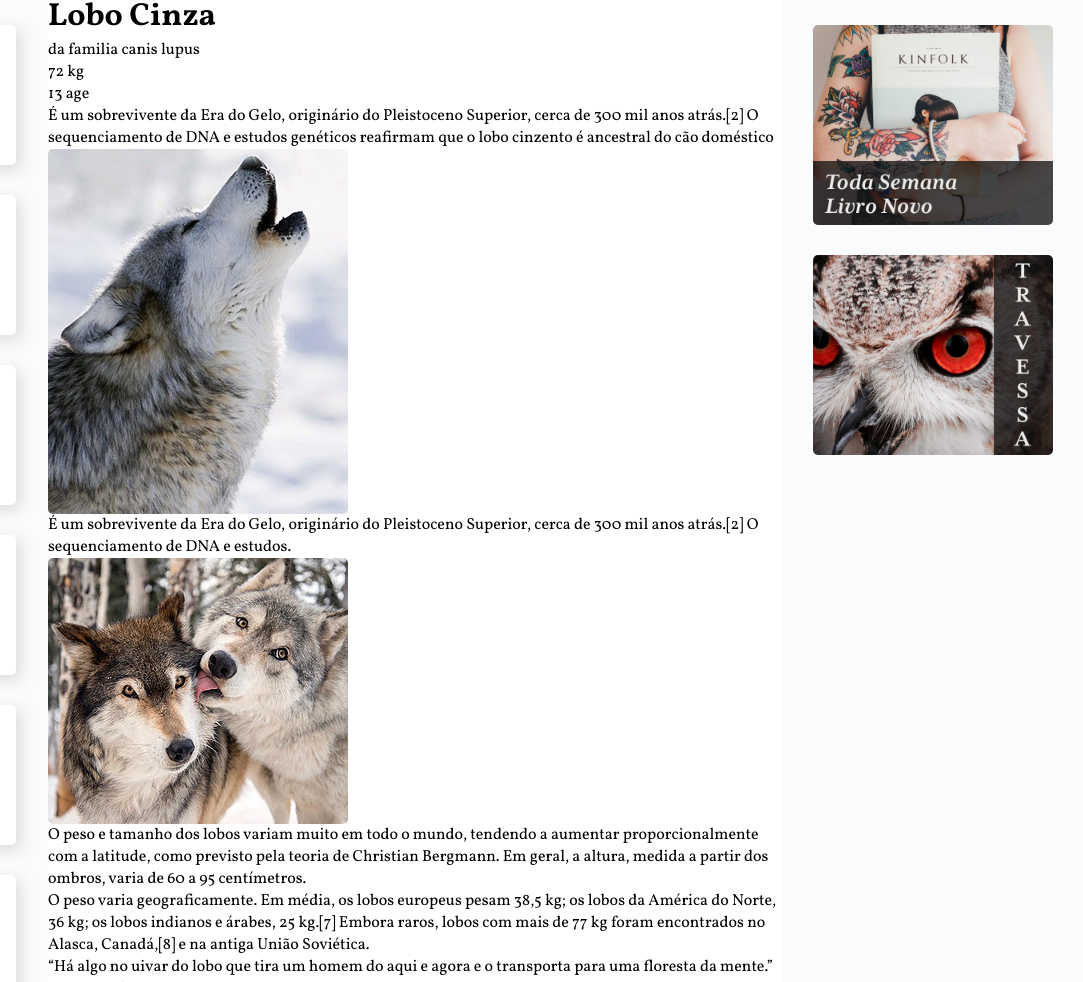
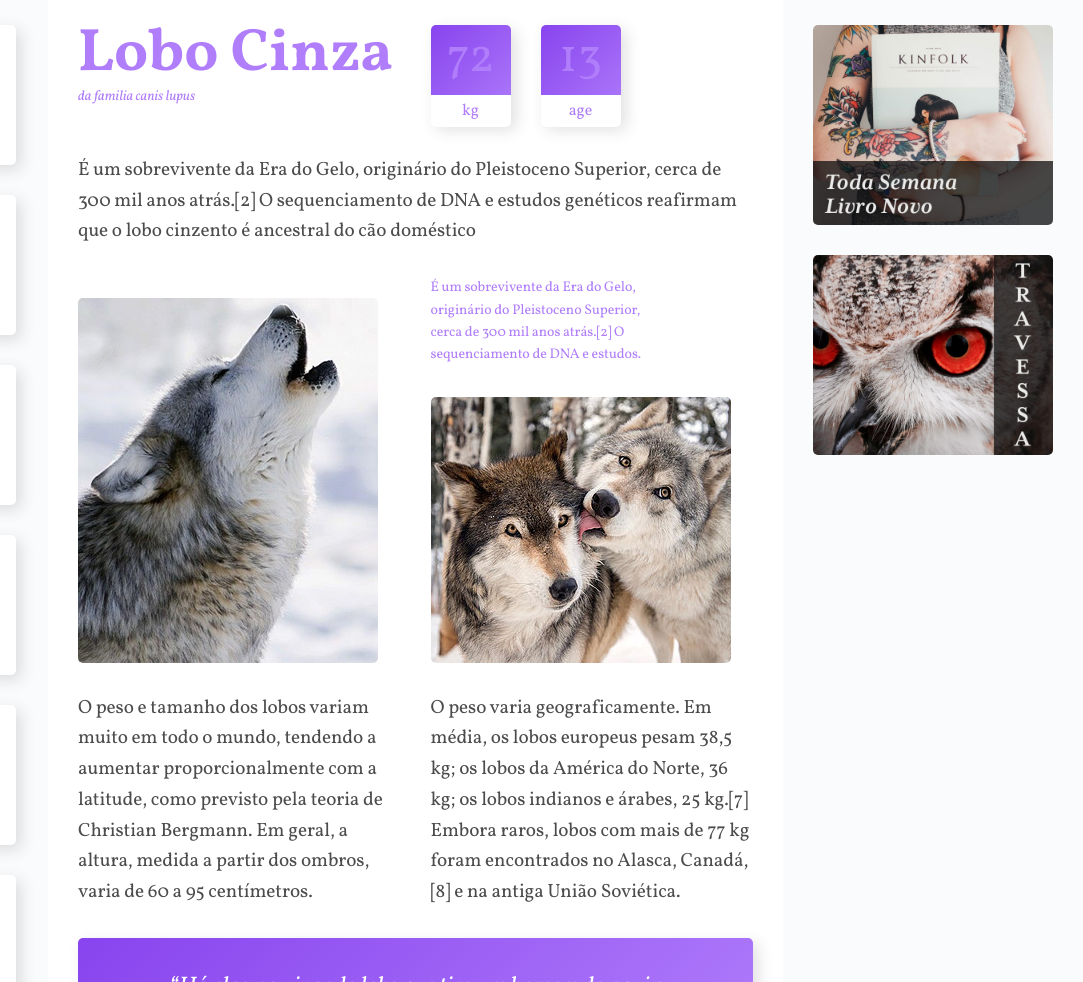
Before and after one commit to Matheus-Almeida21/Projeto-Wildbeast, a plain HTML site: page index.html in a window 1280 px wide. Shown: the part 110-1092 px from the top of the page, 197-1280 px from the left. Drawn offline with Linux system fonts and the light colour scheme.

Commit message:
Estilizando conteudo principal

```diff
--- a/estilo.css
+++ b/estilo.css
@@ -93,6 +93,108 @@ img{
   background-color: #B07DFB;
 }
 
+/*CONTEUDO PRINCIPAL DA PAGINA*/
+.content{
+  max-width: 900px;
+  margin: 0 auto;
+  padding: 30px;
+  display: grid;
+  grid-template-columns: 1fr 1fr;
+  gap: 30px;
+}
+.col-wide{
+  grid-column: 1 / -1;
+}
+.imagem-1{
+  grid-row: 3 / span 2;
+  align-self: end;
+}
+.imagem-2{
+  align-self: end;
+}
+p{
+  font-size: 1.2em;
+  line-height: 1.6;
+  letter-spacing: -0.005em;
+  color: rgba(0, 0, 0, 0.7);
+}
+.informacoes p + p{
+  margin-top: 30px;
+}
+.titulo{
+  color: #B07DFB;
+}
+.titulo h1{
+  font-size: 3.75em;
+  line-height: 1;
+  font-weight: 700;
+}
+.titulo span{
+  font-size: 0.875em;
+  font-style: italic;
+}
+.caracteristicas{
+  display: flex;
+  align-items: flex-start;
+}
+.caracteristicas > div{
+  width: 80px;
+  text-align: center;
+  background: linear-gradient(135deg, #8844ee, #B07DFB);
+  border-radius: 5px;
+  box-shadow: 5px 5px 15px 0 rgba(44, 44, 44, 0.15);
+  position: relative;
+}
+.caracteristicas > div:first-child{
+  margin-right: 30px;
+}
+.numero{
+  color: #B07DFB;
+  font-size: 3em;
+  line-height: 1;
+  margin: 10px auto;
+}
+.caracteristicas span{
+  display: block;
+  color: #B07DFB;
+}
+.rotulo{
+  background-color: #fff;
+  border-radius: 0 0 5px 5px;
+  padding: 5px 0;
+  position: relative;
+  top: 2px;
+}
+.destaque{
+  font-size: 0.875em;
+  color: #B07DFB;
+  max-width: 16em;
+}
+.citacao, .atributos{
+  padding: 30px;
+  border-radius: 5px;
+  box-shadow: 5px 5px 15px 0px rgba(44, 44, 44, 0.15);
+  background: linear-gradient(135deg, #8844ee, #B07DFB);
+  align-self: start;
+}
+.citacao p{
+  font-size: 1.5em;
+  font-style: italic;
+  text-align: center;
+  max-width: 500px;
+  margin: 0 auto;
+  color: white;
+}
+.atributos li{
+  color: #fff;
+  font-family: Courier, monospace;
+  font-size: 1.125em;
+  padding: 15px;
+}
+.atributos li + li{
+  border-top: 2px solid #B07DFB;
+}
+
 /*SEÇÃO DE ANUNCIOS DA PAGINA*/
 .anuncios{
   background-color: #fafbfc;
--- a/index.html
+++ b/index.html
@@ -57,17 +57,17 @@
         </div>
       </div>
 
-      <p>
+      <p class="col-wide">
         É um sobrevivente da Era do Gelo, originário do Pleistoceno Superior, cerca de 300 mil anos atrás.[2] O sequenciamento de DNA e estudos genéticos reafirmam que o lobo cinzento é ancestral do cão doméstico
       </p>
 
-      <img src="./img/wolf1.jpg" alt="Lobo 1">
+      <img class="imagem-1" src="./img/wolf1.jpg" alt="Lobo 1">
 
-      <p>
+      <p class="destaque">
         É um sobrevivente da Era do Gelo, originário do Pleistoceno Superior, cerca de 300 mil anos atrás.[2] O sequenciamento de DNA e estudos.
       </p>
 
-      <img src="./img/wolf2.jpg" alt="Lobo 2">
+      <img class="imagem-2" src="./img/wolf2.jpg" alt="Lobo 2">
 
       <p>
         O peso e tamanho dos lobos variam muito em todo o mundo, tendendo a aumentar proporcionalmente com a latitude, como previsto pela teoria de Christian Bergmann. Em geral, a altura, medida a partir dos ombros, varia de 60 a 95 centímetros.
@@ -77,7 +77,7 @@
         O peso varia geograficamente. Em média, os lobos europeus pesam 38,5 kg; os lobos da América do Norte, 36 kg; os lobos indianos e árabes, 25 kg.[7] Embora raros, lobos com mais de 77 kg foram encontrados no Alasca, Canadá,[8] e na antiga União Soviética.
       </p>
 
-      <blockquote class="citacao">
+      <blockquote class="citacao col-wide">
         <p>
           “Há algo no uivar do lobo que tira um homem do aqui e agora e o transporta para uma floresta da mente.”
         </p>
@@ -101,7 +101,7 @@
         </p>
       </div>
 
-      <img src="./img/wolf3.jpg" alt="Lobo 3">
+      <img class="col-wide" src="./img/wolf3.jpg" alt="Lobo 3">
     </main>
 
     <!--INICIO NAVEGAÇÃO LATERAL DIREITA-->
```
